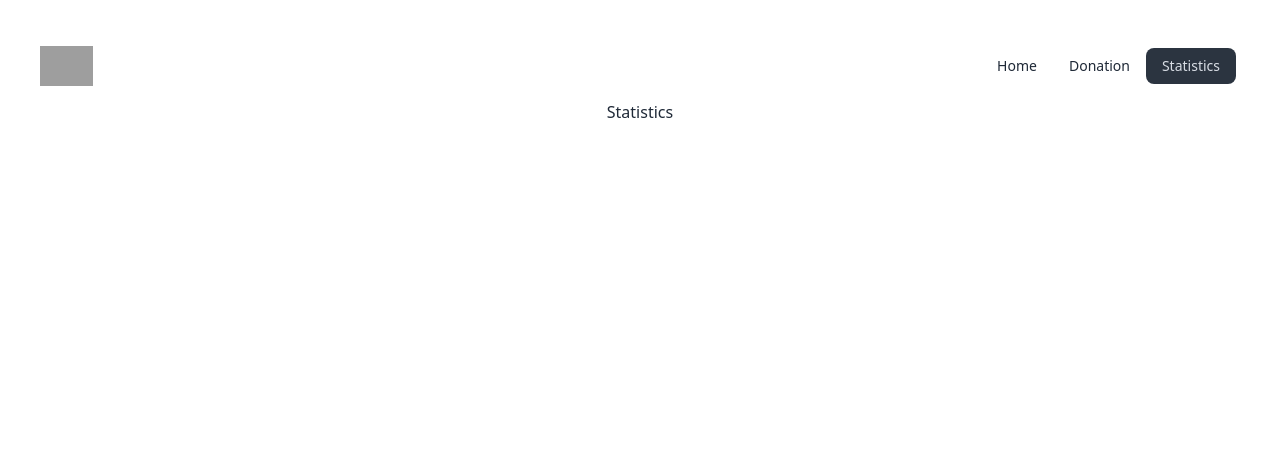
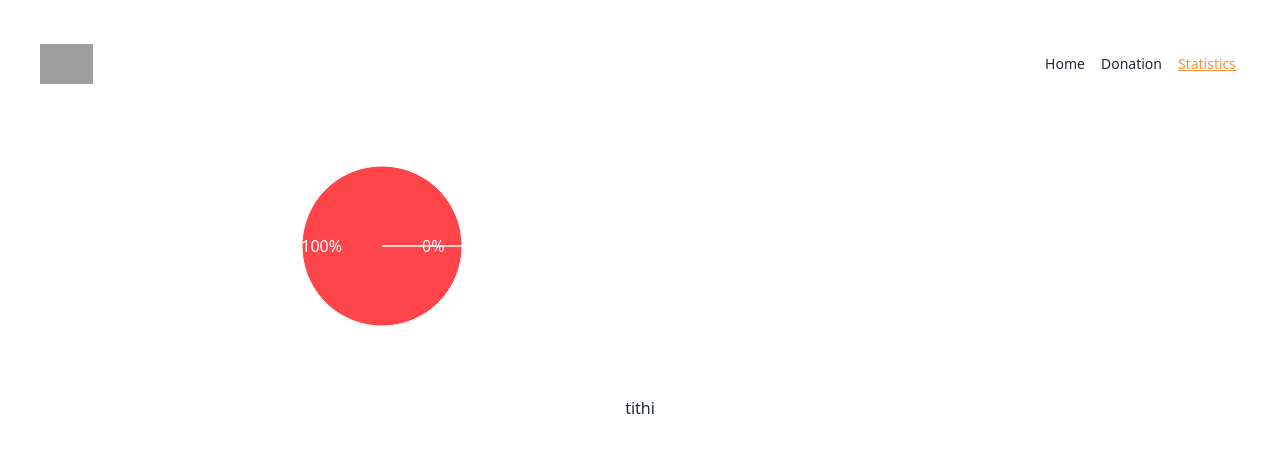
Before and after one commit to tithi4808/b8a8-donation-campaign-tithi4808, a React (Vite) app: page /Statistics in a window 1280 px wide. Shown: the top 452 px of the page. Built offline with nearby package versions, Linux system fonts and the light colour scheme; grey boxes are pictures that could not be loaded.

Commit message:
piechart is added in statistics page

```diff
--- a/package.json
+++ b/package.json
@@ -10,6 +10,9 @@
     "preview": "vite preview"
   },
   "dependencies": {
+    "@mui/x-charts": "^6.0.0-alpha.12",
+    "apexcharts": "^3.42.0",
+    "chart.js": "^4.4.0",
     "localforage": "^1.10.0",
     "match-sorter": "^6.3.1",
     "prop-types": "^15.8.1",
@@ -17,6 +20,7 @@
     "react-dom": "^18.2.0",
     "react-router-dom": "^6.16.0",
     "react-toastify": "^9.1.3",
+    "recharts": "^2.8.0",
     "sort-by": "^1.2.0"
   },
   "devDependencies": {
--- a/src/assets/component/Banner/Banner.jsx
+++ b/src/assets/component/Banner/Banner.jsx
@@ -1,6 +1,16 @@
 
 
 const Banner = () => {
+
+
+
+    const handleinput=e=>{
+       e.target.value
+       console.log(e.target.value)
+    }
+
+
+
     return (
         <div>
            <div className="relative">
@@ -9,8 +19,8 @@ const Banner = () => {
             <div className="absolute inset-0 ">
             <h1 className="text-black text-2xl font-semibold mt-20 ">I Grow By Helping People In Need</h1>
             <br />
-            <input placeholder='Search here' className="border-2" type="text" />
-            <button  className="bg-[#FF444A] text-white px-2 py-1 rounded text-sm">Search</button>
+            <input onChange={handleinput} placeholder='Search here' className="border-2" type="text" />
+            <button   className="bg-[#FF444A] text-white px-2 py-1 rounded text-sm">Search</button>
 
             </div>
             </div>
--- a/src/assets/component/Navbar/Navbar.jsx
+++ b/src/assets/component/Navbar/Navbar.jsx
@@ -2,6 +2,8 @@ import { NavLink } from "react-router-dom";
 
 
 const Navbar = () => {
+
+
     return (
 <div className="navbar bg-base-100">
   <div className="flex-1">
@@ -9,11 +11,22 @@ const Navbar = () => {
 
   </div>
   <div className="flex-none">
-    <ul className="menu menu-horizontal px-1 ">
+    <ul className="menu menu-horizontal px-1 gap-4  ">
 
-      <li><NavLink to='/' activeClassName="active"><a>Home</a></NavLink></li>
-      <li><NavLink to='/donation' activeClassName="active"><a>Donation</a></NavLink></li>
-      <li><NavLink to='/Statistics' activeClassName="active"><a>Statistics</a></NavLink></li>
+          <NavLink
+        to="/"
+        className={({ isActive, isPending }) =>
+          isPending ? "pending" : isActive ? "text-orange-400 underline" : ""
+        }
+      >
+        Home
+      </NavLink>
+      <NavLink to='/donation' className={({ isActive, isPending }) =>
+          isPending ? "pending" : isActive ? "text-orange-400 underline" : ""
+        }>Donation</NavLink>
+      <NavLink to='/Statistics' className={({ isActive, isPending }) =>
+          isPending ? "pending" : isActive ? "text-orange-400 underline" : ""
+        }>Statistics</NavLink>
 
     </ul>
   </div>
--- a/src/assets/component/Statistics/Statistics.jsx
+++ b/src/assets/component/Statistics/Statistics.jsx
@@ -1,9 +1,81 @@
+import React, { useCallback, useEffect, useState } from "react";
+import { PieChart, Pie, Cell } from "recharts";
+import {  getAllId  } from "../Utility/localstorage";
 
 
 const Statistics = () => {
+
+    const [state,setstate]=useState([])
+
+    useEffect(()=>{
+        fetch('/carddetails.json')
+        .then(res=>res.json())
+        .then(data=>setstate(data))
+    },[])
+
+
+
+
+
+    const statedata=state.map(id=>id.id)
+    const storedata= getAllId()
+
+     const datas=statedata.filter(id=>storedata.includes(id))
+
+
+    const totaldonation=state.length-datas.length
+
+
+    const data = [
+        { name: "Total Donations", value: totaldonation },
+        { name: "Your donations", value: datas.length  }
+      ];
+
+
+      const COLORS = ["#FF444A", "#00C49F"];
+
+      const RADIAN = Math.PI / 180;
+      const renderCustomizedLabel = ({ cx, cy, midAngle, innerRadius, outerRadius, percent, index }) => {
+        const radius = innerRadius + (outerRadius - innerRadius) * 0.5;
+        const x = cx + radius * Math.cos(-midAngle * RADIAN);
+        const y = cy + radius * Math.sin(-midAngle * RADIAN);
+
+        return (
+
+           <>
+
+            <text x={x} y={y} fill="white" textAnchor={x > cx ? 'start' : 'end'} dominantBaseline="central">
+            {`${(percent * 100).toFixed(0)}%`}
+          </text>
+
+           </>
+
+        );
+      };
+
+
+
     return (
+
         <div>
-            Statistics
+         <PieChart width={700} height={300}>
+          <Pie
+            data={data}
+            cx="50%"
+            cy="50%"
+            labelLine={false}
+            label={renderCustomizedLabel}
+            outerRadius={80}
+            fill="#8884d8"
+            dataKey="value"
+          >
+            {data.map((entry, index) => (
+              <Cell key={`cell-${index}`} fill={COLORS[index % COLORS.length]} />
+            ))}
+          </Pie>
+        </PieChart>
+
+        <div>tithi</div>
         </div>
     );
 };
--- a/src/assets/component/Utility/localstorage.js
+++ b/src/assets/component/Utility/localstorage.js
@@ -7,9 +7,12 @@ const getAllId=()=>{
     return [];
 }
 
+
 // const setAllId=id=>
 // {
 //     const storedata=getAllId()
+
+
 //      const exist=storedata.find(ids=>ids==id)
 
 
--- a/src/assets/component/donationdetails/Donationdetails.jsx
+++ b/src/assets/component/donationdetails/Donationdetails.jsx
@@ -17,7 +17,7 @@ const Donationdetails = ({data}) => {
 
             <p className="text-start font-bold">{title}</p>
             <p className="text-start" style={{color:`${text_bg}`}}>${price}</p>
-            <button className="text-white w-32 rounded-lg py-2" style={{backgroundColor:`${text_bg}`}}>View Details</button>
+            <button  className="text-white w-32 rounded-lg py-2" style={{backgroundColor:`${text_bg}`}}>View Details</button>
 
 
         </div>
```
Also changed, not shown: 1 other file (tests, documents, lock files or other folders).
